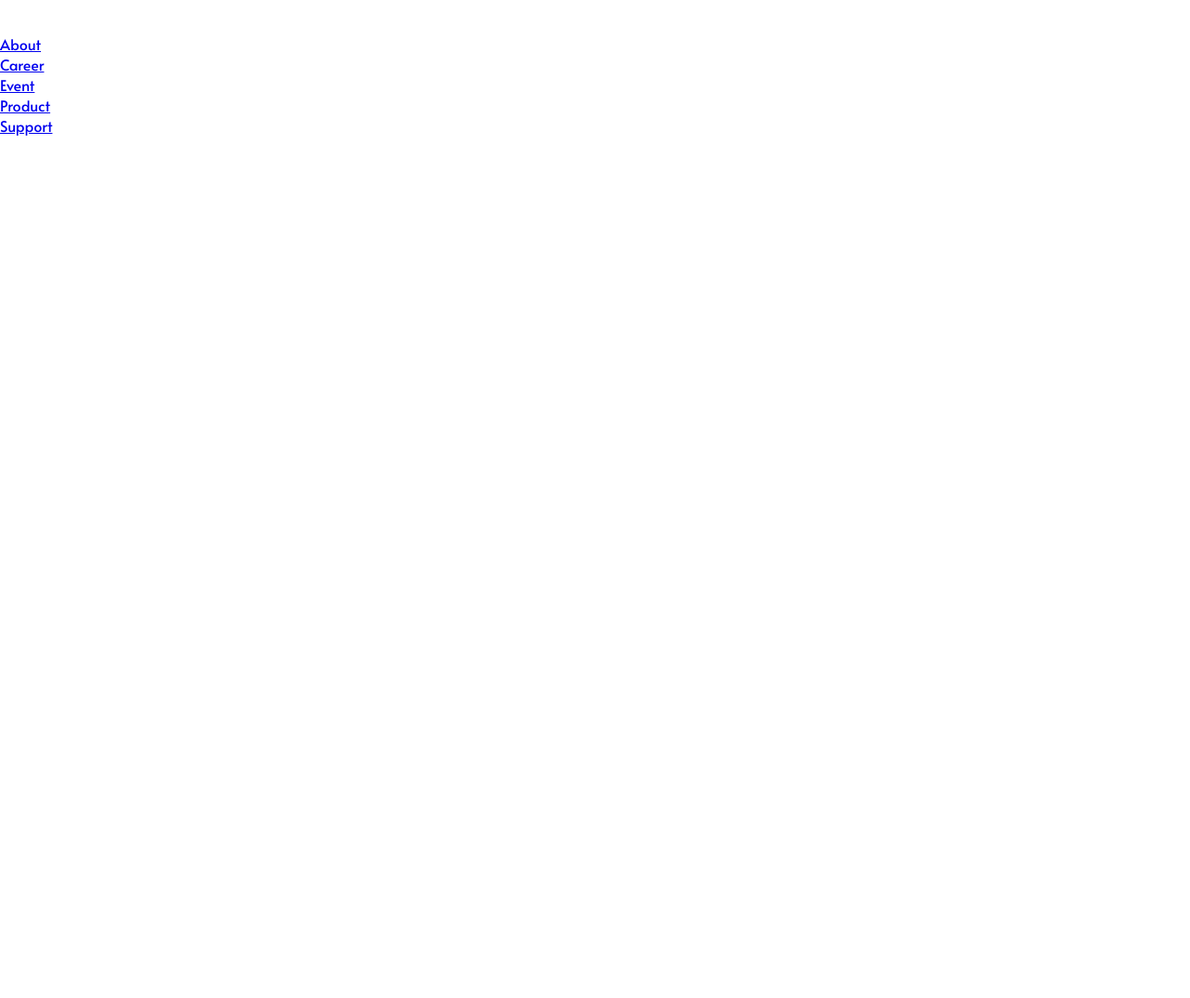
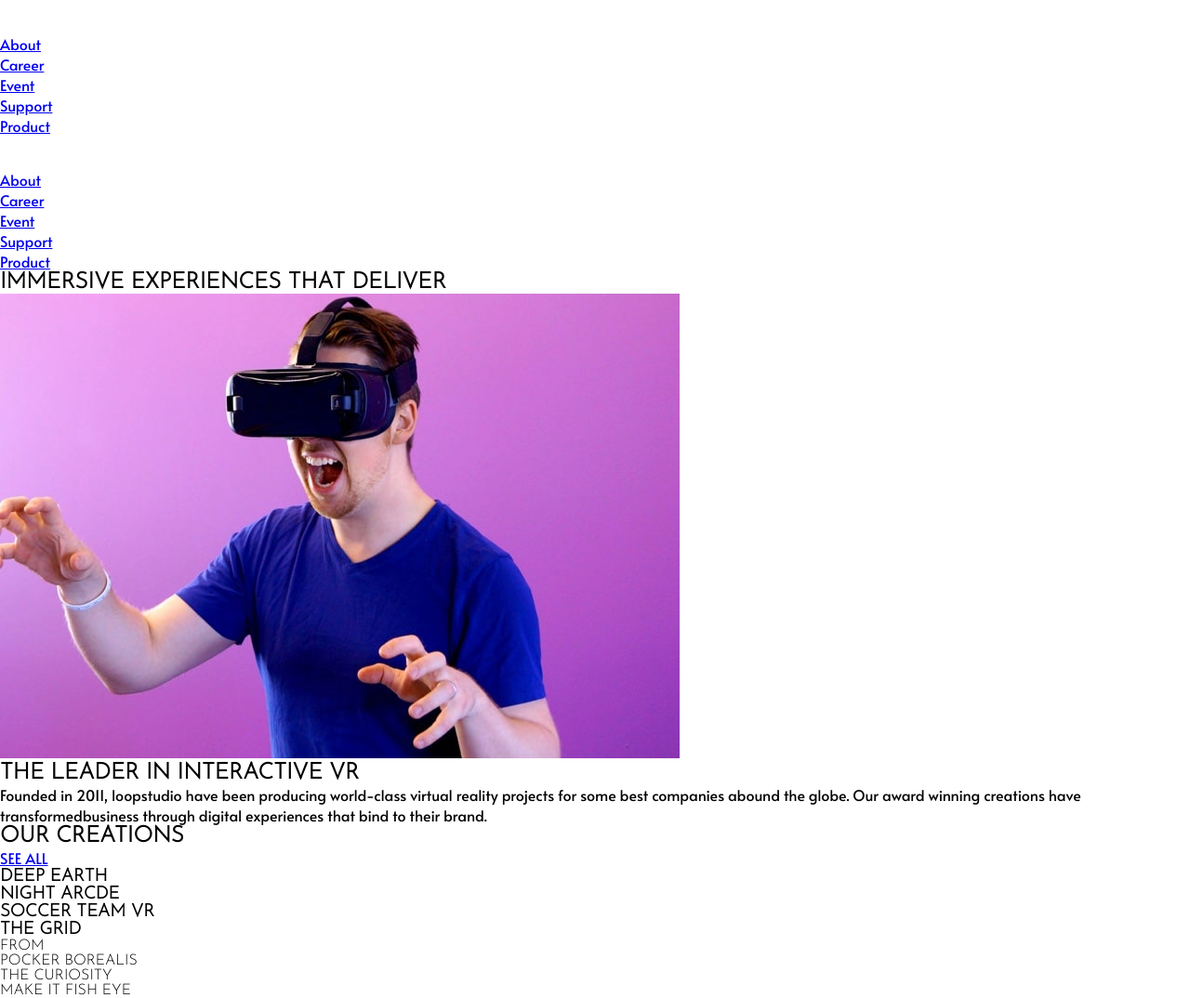
Before and after one commit to tr199er/loopstudio, a plain HTML site: page index.html in a window 1280 px wide. Shown: the whole page at 93% size. Before the commit the page ends 800 px from the top, so only its background shows below. Drawn offline with Linux system fonts and the light colour scheme.

Commit message:
progressing

```diff
--- a/index.html
+++ b/index.html
@@ -16,16 +16,76 @@
           <div class="logo-container">
             <img src="/images/logo.svg" alt="" />
           </div>
-          <div class="menu-links-container">
-            <ul class="menu-links">
-              <li class="links"><a href="#about">About</a></li>
-              <li class="links"><a href="#career">Career</a></li>
-              <li class="links"><a href="#event">Event</a></li>
-              <li class="links"><a href="#product">Product</a></li>
-              <li class="links"><a href="#support">Support</a></li>
+          <div class="nav-links-container">
+            <ul class="nav-links">
+              <li class="link"><a href="#about">About</a></li>
+              <li class="link"><a href="#career">Career</a></li>
+              <li class="link"><a href="#event">Event</a></li>
+              <li class="link"><a href="#support">Support</a></li>
+              <li class="link"><a href="#product">Product</a></li>
             </ul>
           </div>
         </nav>
+
+        <!-- HAMBURGER NAV -->
+        <nav>
+          <div class="ham-logo">
+            <img src="/images/logo.svg" alt="" />
+          </div>
+          <div class="hamburger-icon">
+            <span></span>
+            <span></span>
+            <span></span>
+          </div>
+          <div class="hamburger-links container">
+            <ul class="hamburger-links">
+              <li class="ham"><a href="#about">About</a></li>
+              <li class="ham"><a href="#career">Career</a></li>
+              <li class="ham"><a href="#event">Event</a></li>
+              <li class="ham"><a href="#support">Support</a></li>
+              <li class="ham"><a href="#product">Product</a></li>
+            </ul>
+          </div>
+        </nav>
+      </div>
+
+      <!--------------- INTRO PAGE -------------->
+      <div class="into-page-header">
+        <h1>IMMERSIVE EXPERIENCES THAT DELIVER</h1>
+      </div>
+    </section>
+    <!------------------------ ABOUT SECTION ------------------------->
+    <section id="about-page">
+      <div class="about-container">
+        <div class="about-img-container">
+          <img src="/images/desktop/image-interactive.jpg" alt="" />
+        </div>
+        <div class="about-text-container">
+          <h2>THE LEADER IN INTERACTIVE VR</h2>
+          <p>
+            Founded in 2011, loopstudio have been producing world-class virtual
+            reality projects for some best companies abound the globe. Our award
+            winning creations have transformedbusiness through digital
+            experiences that bind to their brand.
+          </p>
+        </div>
+      </div>
+    </section>
+    <!------------------------ CREATION PAGE -------------------------->
+    <section id="creation-page">
+      <div class="creation-header">
+        <h2>OUR CREATIONS</h2>
+        <a href="#">SEE ALL</a>
+      </div>
+      <div class="creation-group-desktop">
+        <div class="group-item-desktop-1 items"><h3>DEEP EARTH</h3></div>
+        <div class="group-item-desktop-2 items"><h3>NIGHT ARCDE</h3></div>
+        <div class="group-item-desktop-3 items"><h3>SOCCER TEAM VR</h3></div>
+        <div class="group-item-desktop-4 items"><h3>THE GRID</h3></div>
+        <div class="group-item-desktop-5 items">FROM</div>
+        <div class="group-item-desktop-6 items">POCKER BOREALIS</div>
+        <div class="group-item-desktop-7 items">THE CURIOSITY</div>
+        <div class="group-item-desktop-8 items">MAKE IT FISH EYE</div>
       </div>
     </section>
     <script src="/script.js"></script>
```
